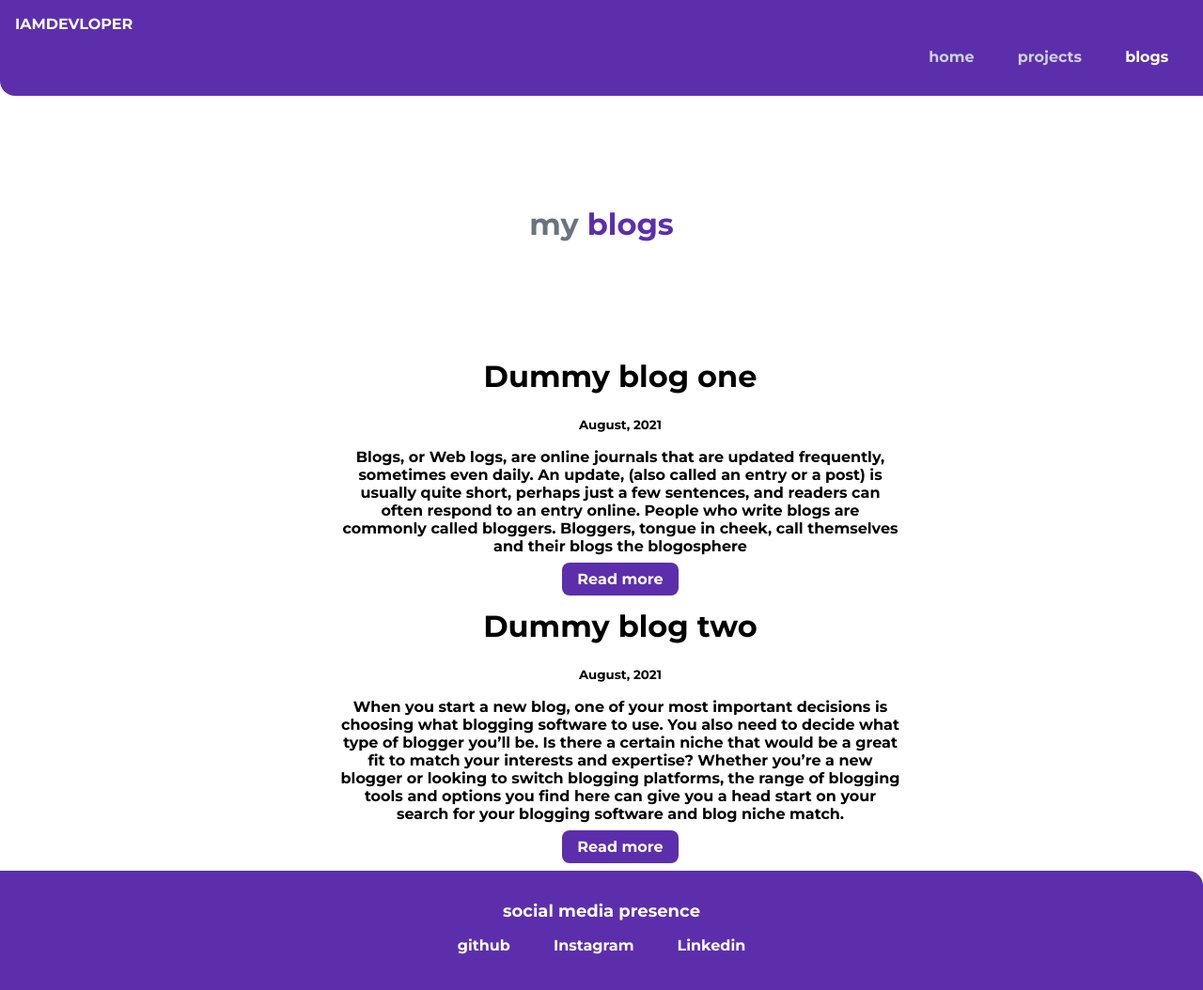
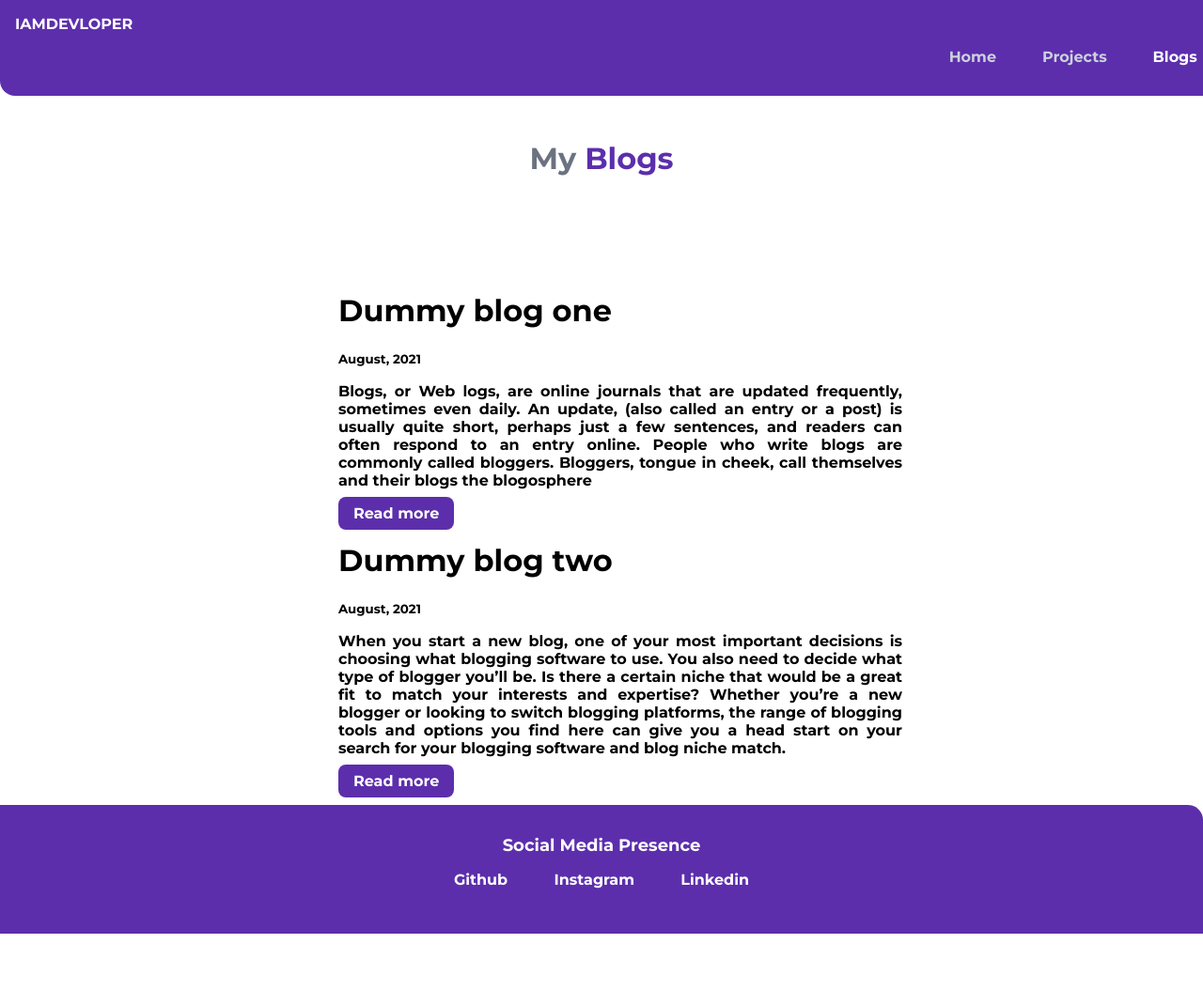
Before and after one commit to PrathameshLakare/Neog-champ-lesson-3, a plain HTML site: page blogs.html in a window 1280 px wide. Shown: the whole page at 94% size. After the commit the page ends 994 px from the top, so only its background shows below. Drawn offline with Linux system fonts and the light colour scheme.

Commit message:
modified:   styles.css

```diff
--- a/blogs.html
+++ b/blogs.html
@@ -13,20 +13,20 @@
         <div class="nav-brand">IAMDEVLOPER</div>
         <ul class="list-non-bullet nav-pills">
             <li class="list-item-inline">
-                <a class="link" href="/">home</a>
+                <a class="link" href="/">Home</a>
             </li>
             <li class="list-item-inline">
-                <a class="link" href="/projects.html">projects</a>
+                <a class="link" href="/projects.html">Projects</a>
             </li>
             <li class="list-item-inline">
-                <a class="link link-active" href="/blogs.html">blogs</a>
+                <a class="link link-active" href="/blogs.html">Blogs</a>
             </li>
         </ul>
     </nav>
 
     <header class="hero">
 
-        <h1 class="hero-heading">my <span class="heading-inverted"> blogs</span></h1>
+        <h1 class="hero-heading">My <span class="heading-inverted"> Blogs</span></h1>
     </header>
 
     <ul class="list-non-bullet">
@@ -62,11 +62,11 @@
     </ul>
 
     <footer class="footer">
-        <div class="footer-header">social media presence</div>
+        <div class="footer-header">Social Media Presence</div>
         <ul class="social-links list-non-bullet">
             <li class="list-item-inline">
                 <a class="link"href="https://github.com/PrathameshLakare">
-               github
+               Github
             </a>
             </li>
             <li  class="list-item-inline">
--- a/styles.css
+++ b/styles.css
@@ -41,6 +41,7 @@ hr {
 
     max-width: 37.5rem; /** 600px **/
     margin: auto;
+    text-align: justify;
 }
 
 /* link */
@@ -48,8 +49,6 @@ hr {
 
     text-decoration: none;
     padding: 0.5rem 1rem;
-    /* margin-top: 1rem;
-    margin-bottom: 1rem; */
 }
 
 .link-primary {
@@ -72,7 +71,7 @@ hr {
 
 .list-item-inline {
     display: inline;
-    padding: 0rem 0.3rem;
+    padding: 0% 0.5%;
 }
 
 /* navigation */
@@ -81,6 +80,9 @@ hr {
     color: white;
     padding: 1rem;
     border-bottom-left-radius: 1rem;
+    position: fixed;
+    width: 100%;
+    top: 0;
 }
 
 .navigation .nav-brand {
@@ -105,6 +107,7 @@ hr {
 .hero {
     padding: 2rem;
     padding: 5rem;
+    margin-top: 2rem;
 }
 
 .hero .hero-img {
```
Also changed, not shown: blogone.html (+5 -5 lines), blogtwo.html (+5 -5 lines), projects.html (+2 -2 lines).
